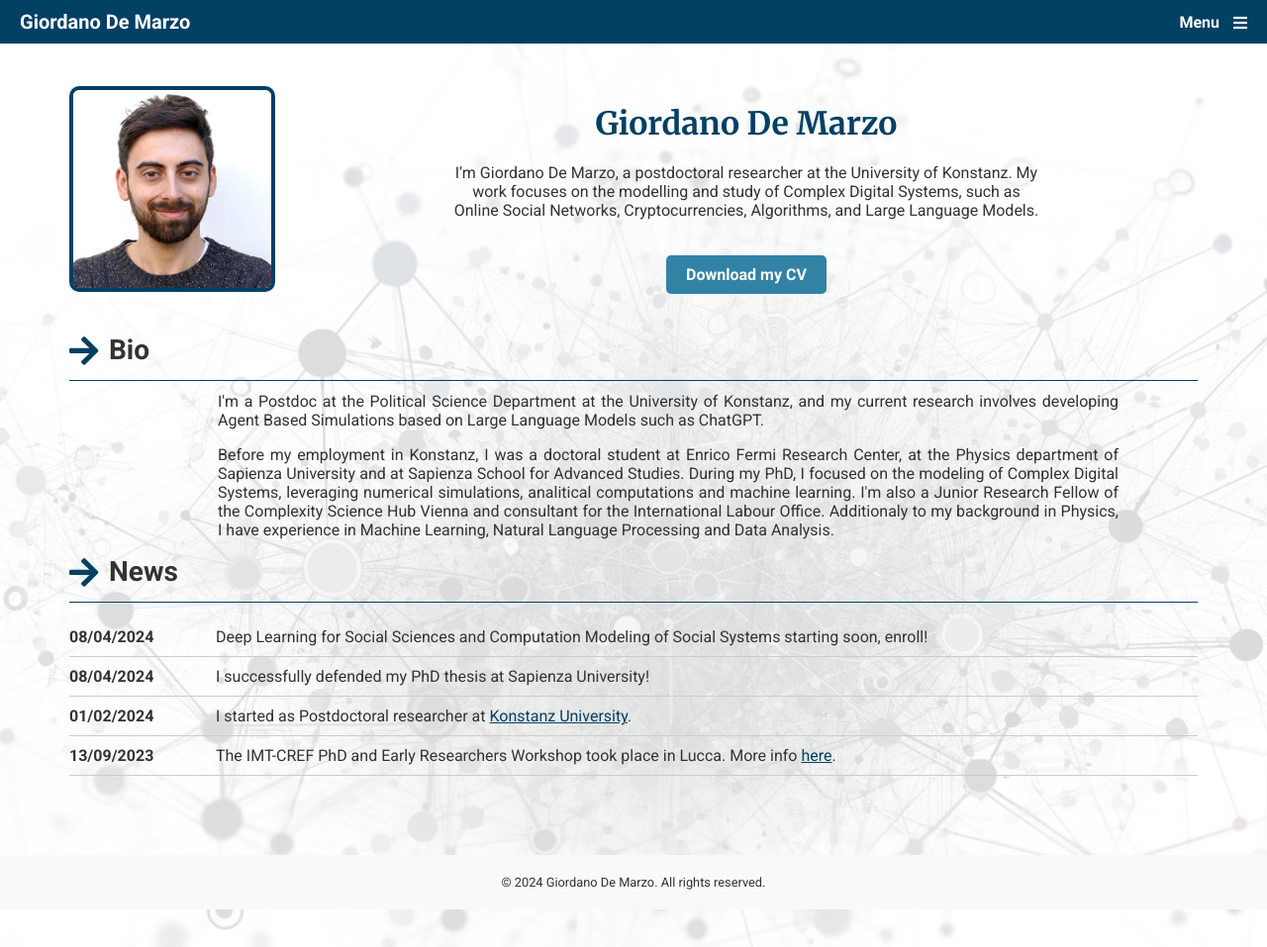
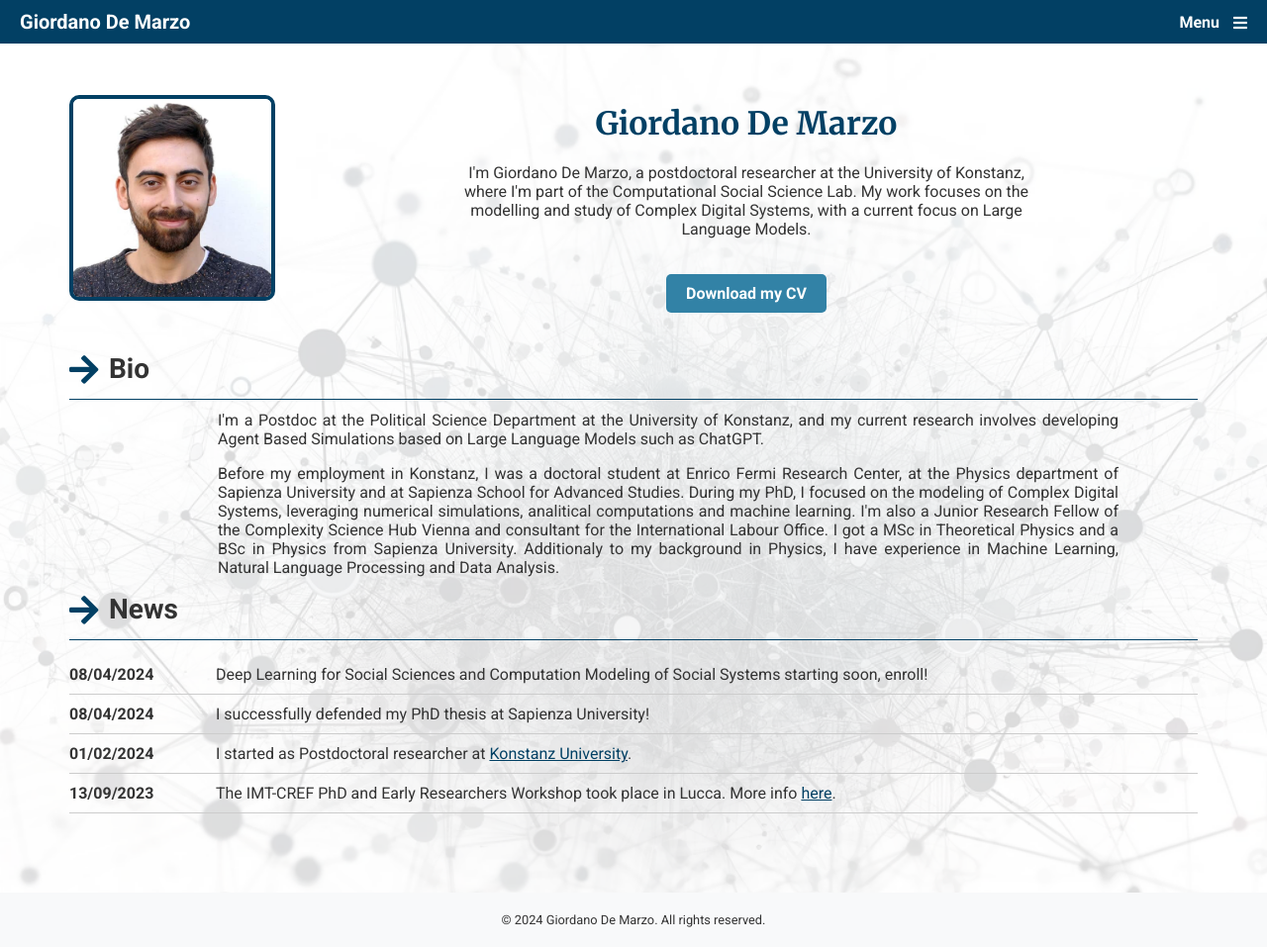
Before and after one commit to giordano-demarzo/giordano-demarzo.github.io, a Jekyll site: the page built from index.markdown, in a window 1280 px wide. Shown: the whole page at 99% size. Built offline with Jekyll 4.4.1, drawn with Linux system fonts in a browser that asks for light colours.

Commit message:
Small Update

```diff
--- a/404.html
+++ b/404.html
@@ -18,8 +18,6 @@
 </style>
 
 <div class="container">
-  <h1>404</h1>
-
-  <p><strong>Page not found :(</strong></p>
-  <p>The requested page could not be found.</p>
+  <h1>Under Construction!</h1>
+  <p>The requested page is still under construction.</p>
 </div>
--- a/index.markdown
+++ b/index.markdown
@@ -7,7 +7,7 @@
     <img src="/images/Giordano-De_Marzo.jpg" alt="Giordano De Marzo" class="profile-photo"/>
     <div class="intro-text">
         <h1>Giordano De Marzo</h1>
-        <p>I'm Giordano De Marzo, a postdoctoral researcher at the University of Konstanz. My work focuses on the modelling and study of Complex Digital Systems, such as Online Social Networks, Cryptocurrencies, Algorithms, and Large Language Models.</p>
+        <p>I'm Giordano De Marzo, a postdoctoral researcher at the University of Konstanz, where I'm part of the Computational Social Science Lab. My work focuses on the modelling and study of Complex Digital Systems, with a current focus on Large Language Models.</p>
         <!-- Button for downloading the CV -->
     <a href="/files/CV_GiordanoDeMarzo.pdf" class="download-cv-btn" download="Giordano_De_Marzo_CV">Download my CV</a>
     </div>
@@ -19,7 +19,7 @@
 I'm a Postdoc at the Political Science Department at the University of Konstanz, and my current research involves developing Agent Based Simulations based on Large Language Models such as ChatGPT.
 </p>
 <p>
-Before my employment in Konstanz, I was a doctoral student at Enrico Fermi Research Center, at the Physics department of Sapienza University and at Sapienza School for Advanced Studies. During my PhD, I focused on the modeling of Complex Digital Systems, leveraging numerical simulations, analitical computations and machine learning. I'm also a Junior Research Fellow of the Complexity Science Hub Vienna and consultant for the International Labour Office. Additionaly to my background in Physics, I have experience in Machine Learning, Natural Language Processing and Data Analysis.
+Before my employment in Konstanz, I was a doctoral student at Enrico Fermi Research Center, at the Physics department of Sapienza University and at Sapienza School for Advanced Studies. During my PhD, I focused on the modeling of Complex Digital Systems, leveraging numerical simulations, analitical computations and machine learning. I'm also a Junior Research Fellow of the Complexity Science Hub Vienna and consultant for the International Labour Office. I got a MSc in Theoretical Physics and a BSc in Physics from Sapienza University. Additionaly to my background in Physics, I have experience in Machine Learning, Natural Language Processing and Data Analysis.
 </p>
 </div>
 <div class="section-heading">News</div>
```
